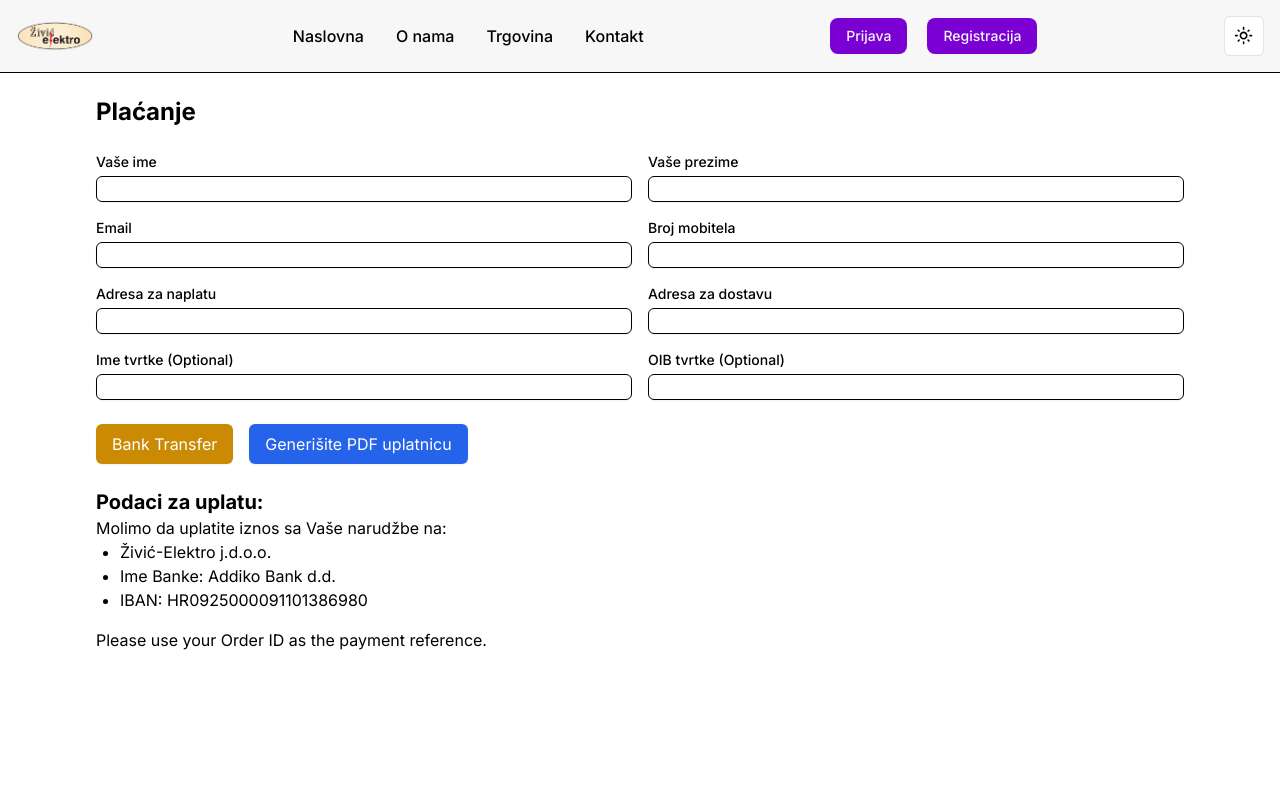
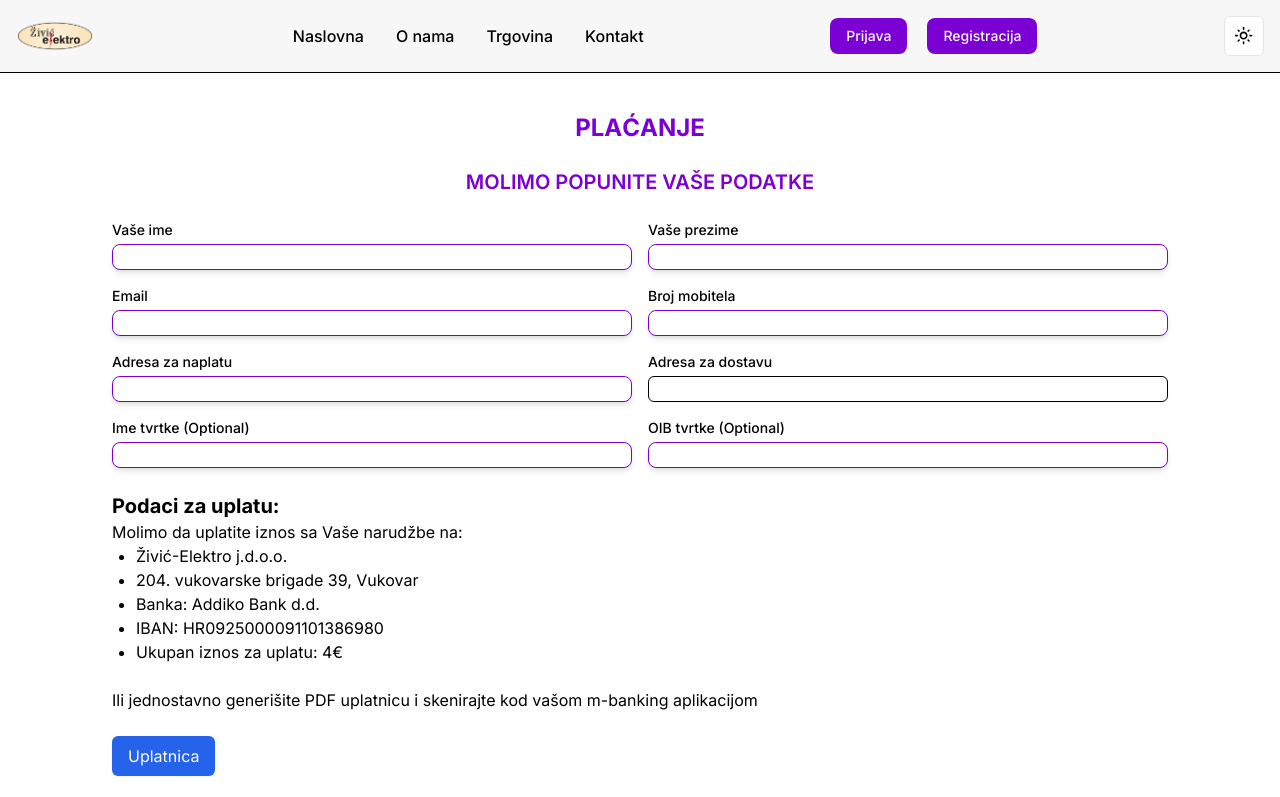
Before and after one commit to darkohedgehog/zivic-elektro-strapi, a Next.js app in the folder frontend/: page /payment-banktransfer in a window 1280 px wide. Shown: the top 797 px of the page. Built offline with nearby package versions, Linux system fonts and the light colour scheme; no server answers.

Commit message:
Styling checkout form

```diff
--- a/frontend/src/app/payment-banktransfer/page.jsx
+++ b/frontend/src/app/payment-banktransfer/page.jsx
@@ -260,29 +260,35 @@ const BankTransfer = () => {
   };
 
   return (
-    <div className="container mx-auto p-24">
-      <h1 className="text-2xl font-bold mb-6">Plaćanje</h1>
+    <div className="container mx-auto p-28">
+      <h1
+      className="text-2xl font-bold mb-6 flex justify-center items-center text-accent dark:text-accentDark uppercase">
+        Plaćanje
+        </h1>
+      <h2 className='text-xl font-semibold mb-6 flex justify-center items-center text-accent dark:text-accentDark uppercase'
+      >Molimo popunite Vaše podatke
+      </h2>
       <form>
         <div className="grid grid-cols-1 md:grid-cols-2 gap-4">
           <div>
             <label className="block text-sm font-medium text-gray-700">Vaše ime</label>
-            <input type="text" name="firstName" value={orderData.firstName} onChange={handleChange} className="mt-1 block w-full border border-gray-300 rounded-md shadow-sm" />
+            <input type="text" name="firstName" value={orderData.firstName} onChange={handleChange} className="mt-1 block w-full border border-accent dark:border-accentDark rounded-lg shadow-md z-20" />
           </div>
           <div>
             <label className="block text-sm font-medium text-gray-700">Vaše prezime</label>
-            <input type="text" name="lastName" value={orderData.lastName} onChange={handleChange} className="mt-1 block w-full border border-gray-300 rounded-md shadow-sm" />
+            <input type="text" name="lastName" value={orderData.lastName} onChange={handleChange} className="mt-1 block w-full border border-accent dark:border-accentDark rounded-lg shadow-md z-20" />
           </div>
           <div>
             <label className="block text-sm font-medium text-gray-700">Email</label>
-            <input type="email" name="email" value={orderData.email} onChange={handleChange} className="mt-1 block w-full border border-gray-300 rounded-md shadow-sm" />
+            <input type="email" name="email" value={orderData.email} onChange={handleChange} className="mt-1 block w-full border border-accent dark:border-accentDark rounded-lg shadow-md z-20" />
           </div>
           <div>
             <label className="block text-sm font-medium text-gray-700">Broj mobitela</label>
-            <input type="text" name="phoneNumber" value={orderData.phoneNumber} onChange={handleChange} className="mt-1 block w-full border border-gray-300 rounded-md shadow-sm" />
+            <input type="text" name="phoneNumber" value={orderData.phoneNumber} onChange={handleChange} className="mt-1 block w-full border border-accent dark:border-accentDark rounded-lg shadow-md z-20" />
           </div>
           <div>
             <label className="block text-sm font-medium text-gray-700">Adresa za naplatu</label>
-            <input type="text" name="billingAddress" value={orderData.billingAddress} onChange={handleChange} className="mt-1 block w-full border border-gray-300 rounded-md shadow-sm" />
+            <input type="text" name="billingAddress" value={orderData.billingAddress} onChange={handleChange} className="mt-1 block w-full border border-accent dark:border-accentDark rounded-lg shadow-md z-20" />
           </div>
           <div>
             <label className="block text-sm font-medium text-gray-700">Adresa za dostavu</label>
@@ -290,20 +296,12 @@ const BankTransfer = () => {
           </div>
           <div>
             <label className="block text-sm font-medium text-gray-700">Ime tvrtke (Optional)</label>
-            <input type="text" name="companyName" value={orderData.companyName} onChange={handleChange} className="mt-1 block w-full border border-gray-300 rounded-md shadow-sm" />
+            <input type="text" name="companyName" value={orderData.companyName} onChange={handleChange} className="mt-1 block w-full border border-accent dark:border-accentDark rounded-lg shadow-md z-20" />
           </div>
           <div>
             <label className="block text-sm font-medium text-gray-700">OIB tvrtke (Optional)</label>
-            <input type="text" name="taxID" value={orderData.taxID} onChange={handleChange} className="mt-1 block w-full border border-gray-300 rounded-md shadow-sm" />
+            <input type="text" name="taxID" value={orderData.taxID} onChange={handleChange} className="mt-1 block w-full border border-accent dark:border-accentDark rounded-lg shadow-md z-20" />
           </div>
-        </div>
-        <div className="mt-6">
-          <button type="button" className="bg-yellow-600 text-white px-4 py-2 rounded-md shadow-sm hover:bg-yellow-700" onClick={handlePayment}>
-            Bank Transfer
-          </button>
-          <button type="button" className="bg-blue-600 text-white px-4 py-2 rounded-md shadow-sm hover:bg-blue-700 ml-4" onClick={generatePDF}>
-            Generišite PDF uplatnicu
-          </button>
         </div>
       </form>
       <div className="mt-6">
@@ -311,11 +309,24 @@ const BankTransfer = () => {
         <p>Molimo da uplatite iznos sa Vaše narudžbe na:</p>
         <ul className="list-disc pl-6">
           <li>Živić-Elektro j.d.o.o.</li>
-          <li>Ime Banke: Addiko Bank d.d.</li>
-
-
+          <li>204. vukovarske brigade 39, Vukovar</li>
+          <li>Banka: Addiko Bank d.d.</li>
           <li>IBAN: HR0925000091101386980</li>
+          <li>Ukupan iznos za uplatu: <span>{orderData.totalAmount}€</span></li>
         </ul>
+        <div className="mt-6">
+          <div className='mb-6'>
+            Ili jednostavno generišite PDF uplatnicu i skenirajte kod vašom m-banking aplikacijom
+          </div>
+          <button type="button" className="bg-blue-600 text-white px-4 py-2 rounded-md shadow-sm hover:bg-blue-700" onClick={generatePDF}>
+            Uplatnica
+          </button>
+        </div>
+        <div className='mt-6'>
+        <button type="button" className="bg-yellow-600 text-white px-4 py-2 rounded-md shadow-sm hover:bg-yellow-700" onClick={handlePayment}>
+            Potvrdite
+          </button>
+        </div>
         <p className="mt-4">Please use your Order ID as the payment reference.</p>
       </div>
     </div>
```
